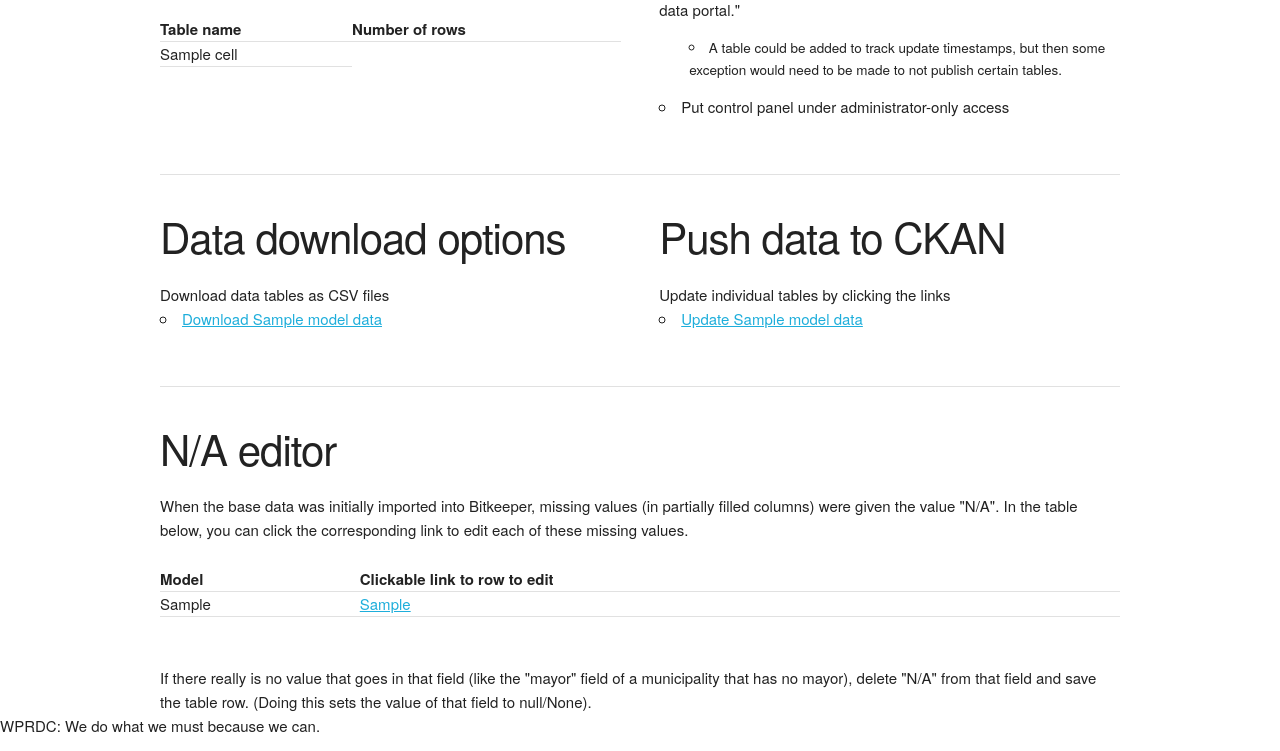
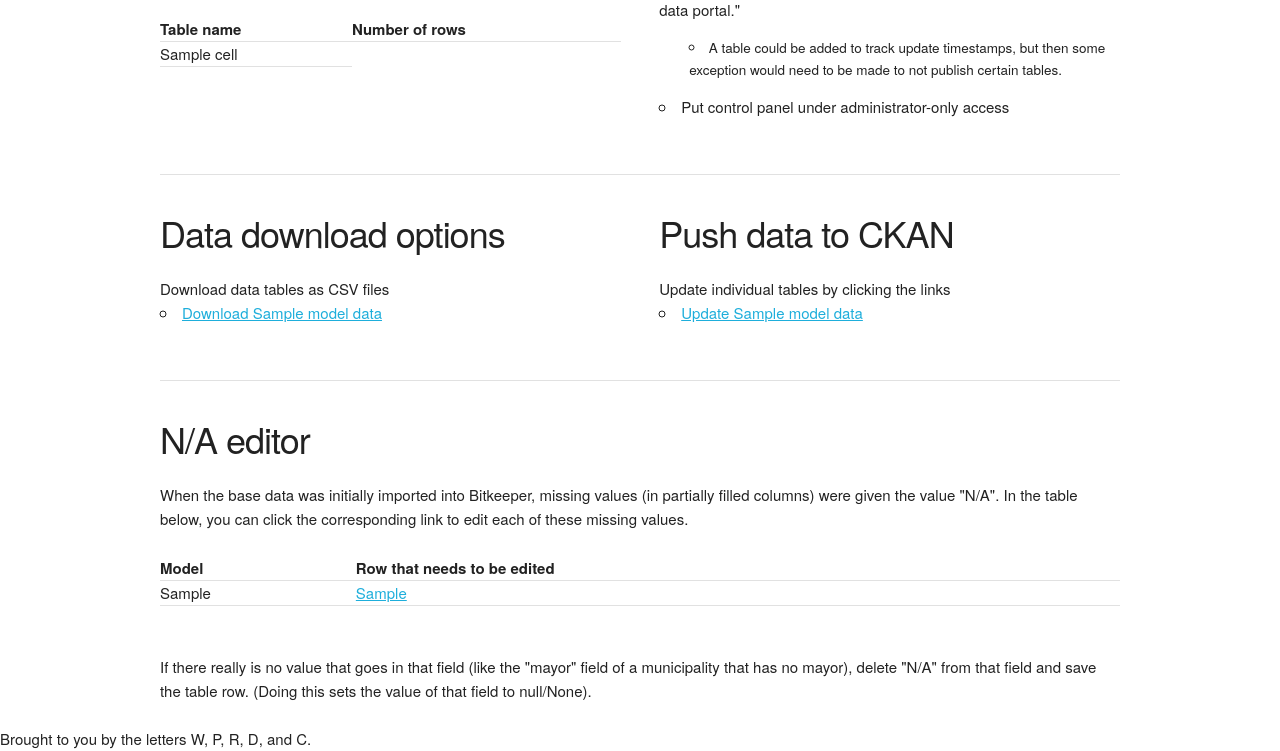
Before and after one commit to WPRDC/connect-bitkeeper, a Django app: template templates/bitkeeper/index.html in a window 1280 px wide. Shown: the part 126-877 px from the top of the page. Run offline with Django 3.2, Linux system fonts and the light colour scheme; the template is opened without the code that fills it: most values are stand-ins (such as "Sample title", 1, 10 or a date in 2020); some libraries are stand-ins or nearby versions.

Commit message:
Improve format of templates

```diff
--- a/templates/bitkeeper/base.html
+++ b/templates/bitkeeper/base.html
@@ -16,9 +16,10 @@
       {% endblock %}
     </main>
     <footer>
+      {% block footercopy %}
       WPRDC: We do what we must because we can.
+      {% endblock footercopy %}
     </footer>
-    <script src="https://code.jquery.com/jquery-3.1.0.min.js"></script>
     {% block javascript %}{% endblock %}
   </body>
 </html>
--- a/templates/bitkeeper/index.html
+++ b/templates/bitkeeper/index.html
@@ -27,7 +27,7 @@
     <hr>
     <div class="row">
         <div class="six columns">
-            <h2>Data download options</h2>
+            <h3>Data download options</h3>
             <ul>Download data tables as CSV files
             {% for model in table_names %}
                 <li><a href="/bitkeeper/{{ model }}/csv">Download {{ model }} data</a></li>
@@ -35,7 +35,7 @@
             </ul>
         </div>
         <div class="six columns">
-            <h2>Push data to CKAN</h2>
+            <h3>Push data to CKAN</h3>
             <ul>Update individual tables by clicking the links
             {% for model in table_names %}
                 <li><a href="/bitkeeper/{{ model }}/push">Update {{ model }} data</a></li>
@@ -45,10 +45,10 @@
     </div>
     <hr>
     <div class="row">
-        <h2>N/A editor</h2>
+        <h3>N/A editor</h3>
         When the base data was initially imported into Bitkeeper, missing values (in partially filled columns) were given the value "N/A". In the table below, you can click the corresponding link to edit each of these missing values. <P>
         <table class="u-full-width">
-            <thead><th>Model</th><th>Clickable link to row to edit</th></thead>
+            <thead><th>Model</th><th>Row that needs to be edited</th></thead>
             {% for na_row, na_model in nas %}
             <tr>
                 <td>{{na_model}}</td>
@@ -57,7 +57,12 @@
             {% endfor %}
         </table>
         <br>
-        If there really is no value that goes in that field (like the "mayor" field of a municipality that has no mayor), delete "N/A" from that field and save the table row. (Doing this sets the value of that field to null/None).
+        If there really is no value that goes in that field (like the "mayor" field of a municipality that has no mayor), delete "N/A" from that field and save the table row. (Doing this sets the value of that field to null/None).<br>
     </div>
+    <br>
 </div>
 {% endblock content %}
+
+{% block footercopy %}
+Brought to you by the letters W, P, R, D, and C.
+{% endblock footercopy %}
```
